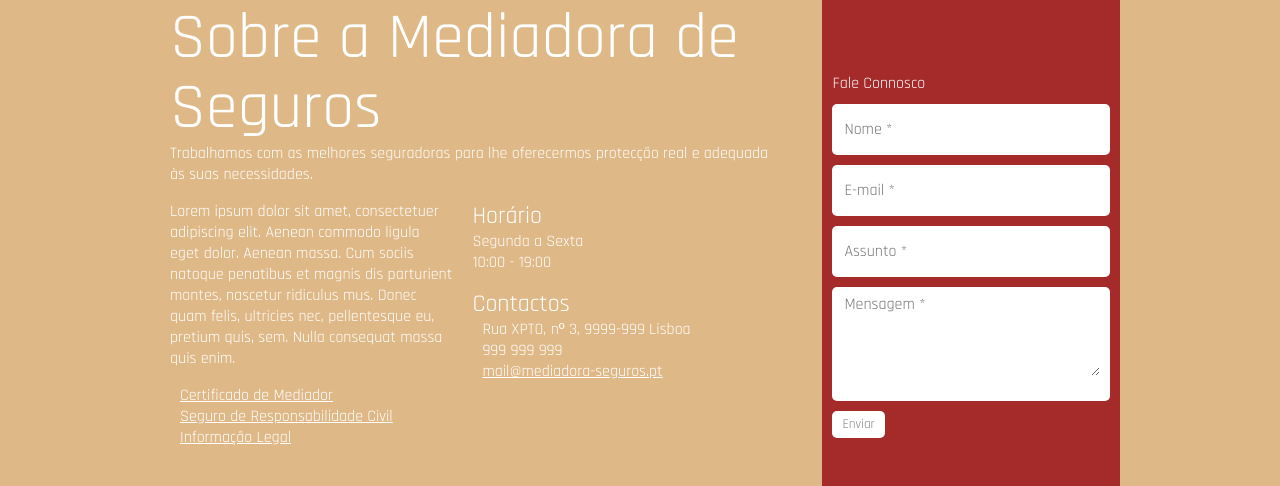
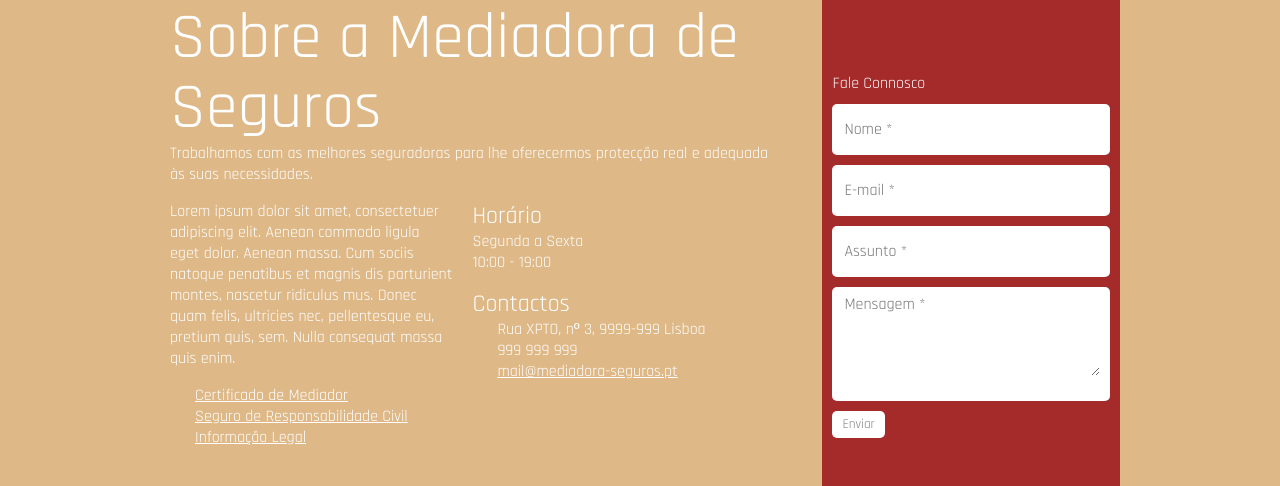
Before and after one commit to zanagaivota/website-mediadora, a plain HTML site: page index.html in a window 1280 px wide. Shown: the part 2050-2536 px from the top of the page. Drawn offline with Linux system fonts and the light colour scheme; some packages are replaced by stand-ins of ours; a web font is replaced by a local one.

Commit message:
corrected icon width in the about section

```diff
--- a/css/styles.css
+++ b/css/styles.css
@@ -487,12 +487,20 @@ section:last-of-type {
     font-size: 1.5em;
 }
 
-.contact, .doclink {
-    padding-left: 10px;
+.link {
+    display: flex;
 }
 
 .doclink, .emaillink {
     color: #fff;
+}
+
+.where, .phone, .email {
+    display: flex;
+}
+
+.entypo-mail, .entypo-location, .entypo-phone, .entypo-link {
+    min-width: 25px;
 }
 
 .form {
@@ -562,8 +570,6 @@ button:hover {
     background: burlywood;
     color: #fff;
 }
-
-
 
 
 label {
--- a/index.html
+++ b/index.html
@@ -310,9 +310,9 @@
                                     <div class="about-longDescription">
                                     <div class="about-longDescription-area">
                                         <p>Lorem ipsum dolor sit amet, consectetuer adipiscing elit. Aenean commodo ligula eget dolor. Aenean massa. Cum sociis natoque penatibus et magnis dis parturient montes, nascetur ridiculus mus. Donec quam felis, ultricies nec, pellentesque eu, pretium quis, sem. Nulla consequat massa quis enim.</p>
-                                        <div><span class="entypo-link"></span><a class="doclink" href="#" target="_blank">Certificado de Mediador</a></div>
-                                        <div><span class="entypo-link"></span><a class="doclink" href="#" target="_blank">Seguro de Responsabilidade Civil</a></div>
-                                        <div><span class="entypo-link"></span><a class="doclink" href="#" target="_blank">Informação Legal</a></div>
+                                        <div class="link"><span class="entypo-link"></span><a class="doclink" href="#" target="_blank">Certificado de Mediador</a></div>
+                                        <div class="link"><span class="entypo-link"></span><a class="doclink" href="#" target="_blank">Seguro de Responsabilidade Civil</a></div>
+                                        <div class="link"><span class="entypo-link"></span><a class="doclink" href="#" target="_blank">Informação Legal</a></div>
                                     </div>
                                 </div>
                                 <div class="about-contacts">
```
